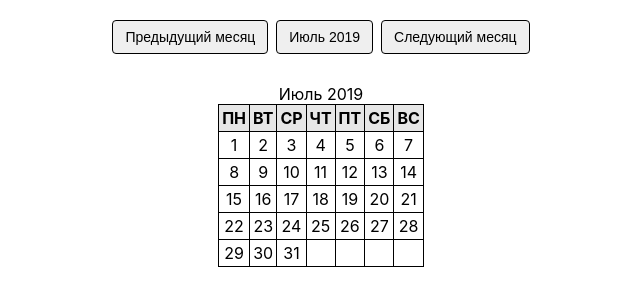
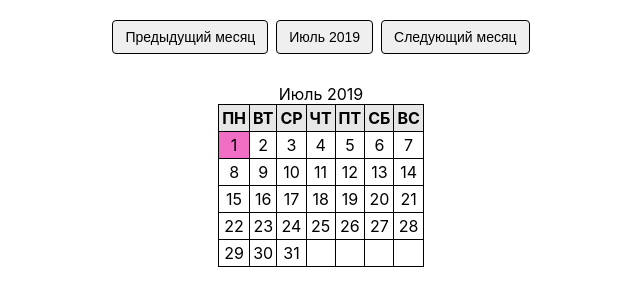
Before and after one commit to monolithphoenix/Calendar, a React (Create React App) app: page / in a window 1280 px wide. Shown: the top 306 px of the page, without its empty margins (319-959 px from the left). Built offline with nearby package versions, Linux system fonts and the light colour scheme.

Commit message:
add bonus: colored date if it has note

```diff
--- a/src/components/calendar/calendar.jsx
+++ b/src/components/calendar/calendar.jsx
@@ -110,7 +110,7 @@ class Calendar extends Component {
 
   // Метод для отрисовки каледаря
   renderCalendar = () => {
-    const {shownMonth} = this.state;
+    const {shownMonth, notes} = this.state;
     const days = getArrayOfDaysInMonth(shownMonth.getMonth(), shownMonth.getFullYear());
 
     return (
@@ -123,7 +123,7 @@ class Calendar extends Component {
           {
             days.map((element, i) => <tr key={i}>{element.map((el, j) => Array.isArray(el)
               ? <td key={i.toString()+j}></td>
-              : <td className={styles.cell} data-date={`${el.getFullYear()},${el.getMonth()},${el.getDate()}`} key={el}>
+              : <td className={notes.find(obj => obj.date === `${el.getFullYear()},${el.getMonth()},${el.getDate()}`) ? `${styles.cell} ${styles.cell__hasNote}`: styles.cell} data-date={`${el.getFullYear()},${el.getMonth()},${el.getDate()}`} key={el}>
                   {el.getDate()}
                 </td>
               )}
```
